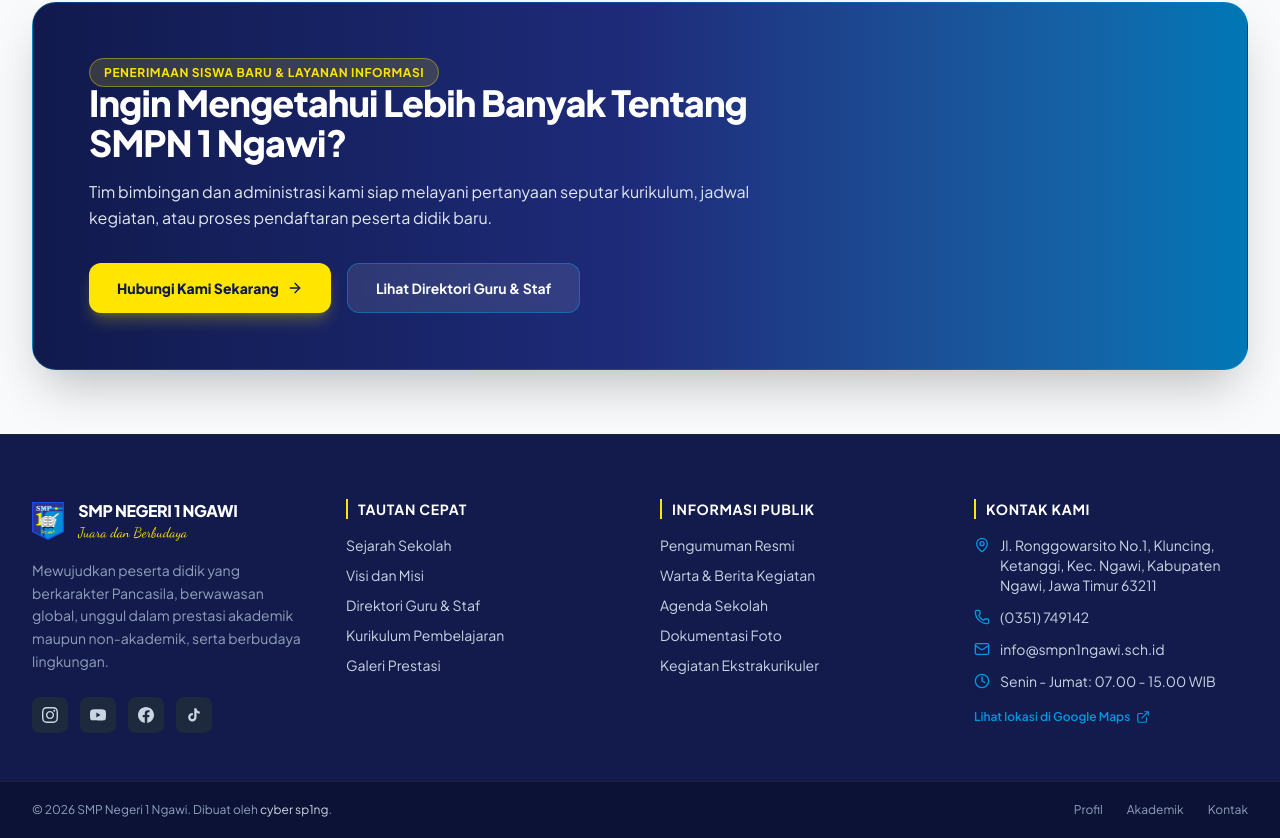
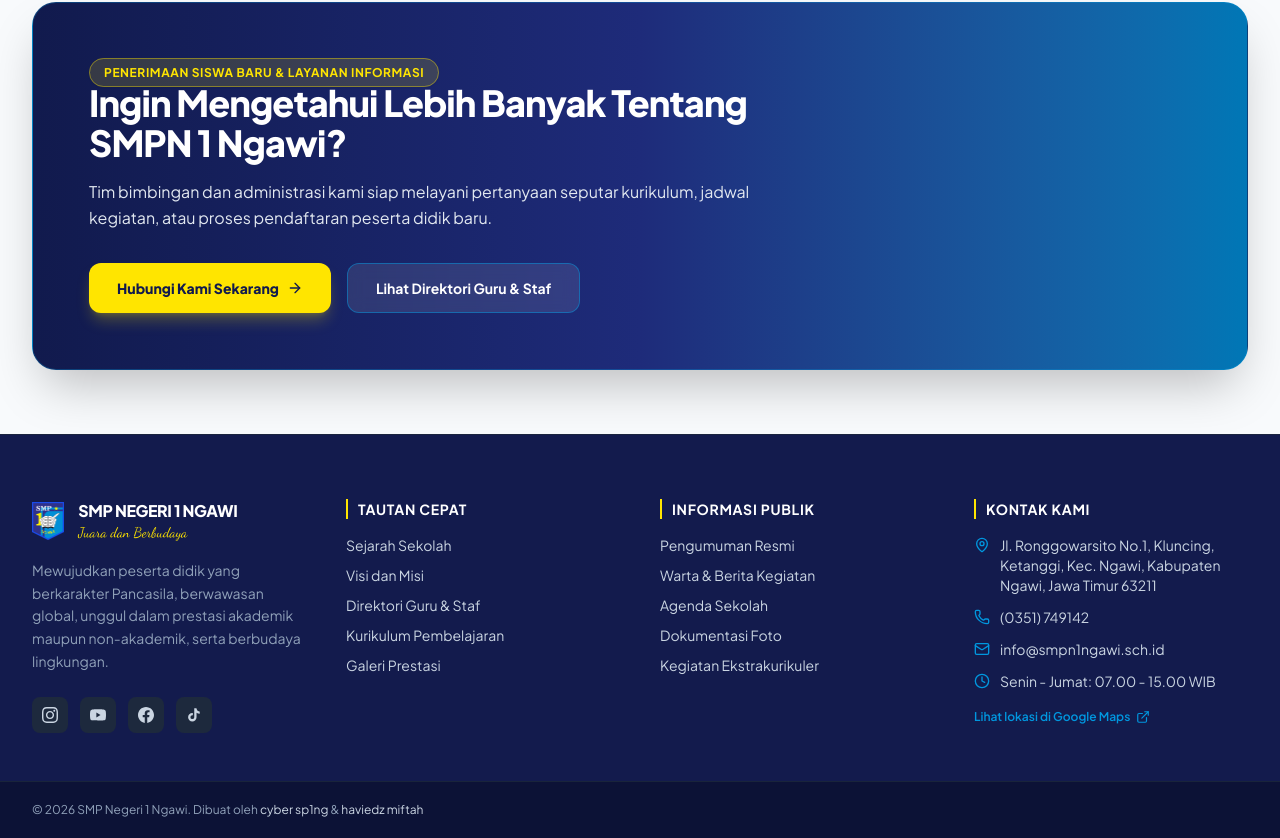
Before and after one commit to cybersp1ng/smpn1ngawi, a Next.js app in the folder frontend/: page / in a window 1280 px wide. Shown: the part 2952-3790 px from the top of the page. Built offline with nearby package versions, Linux system fonts and the light colour scheme; no server answers.

Commit message:
(footer): kredit cyber sp1ng & haviedz miftah

```diff
--- a/frontend/src/components/Footer.tsx
+++ b/frontend/src/components/Footer.tsx
@@ -236,20 +236,17 @@
               className="text-slate-300 hover:text-[#FFE500] transition"
             >
               cyber sp1ng
+            </a>{" "}
+            &{" "}
+            <a
+              href="https://github.com/haviedzmiftah"
+              target="_blank"
+              rel="noopener noreferrer"
+              className="text-slate-300 hover:text-[#FFE500] transition"
+            >
+              haviedz miftah
             </a>
-            .
           </p>
-          <div className="flex items-center gap-6">
-            <Link href="/profil" className="hover:text-[#FFE500] transition">
-              Profil
-            </Link>
-            <Link href="/akademik" className="hover:text-[#FFE500] transition">
-              Akademik
-            </Link>
-            <Link href="/kontak" className="hover:text-[#FFE500] transition">
-              Kontak
-            </Link>
-          </div>
         </div>
       </div>
     </footer>
```
